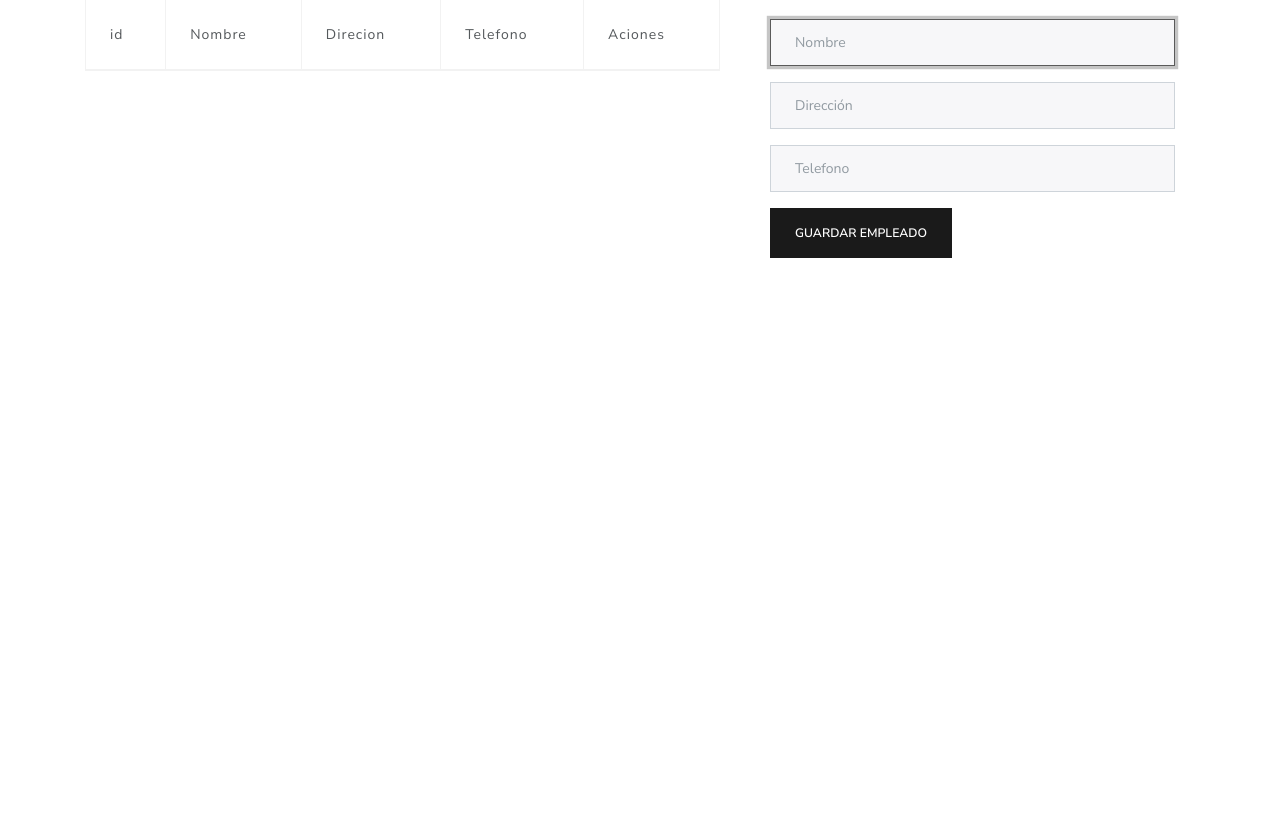
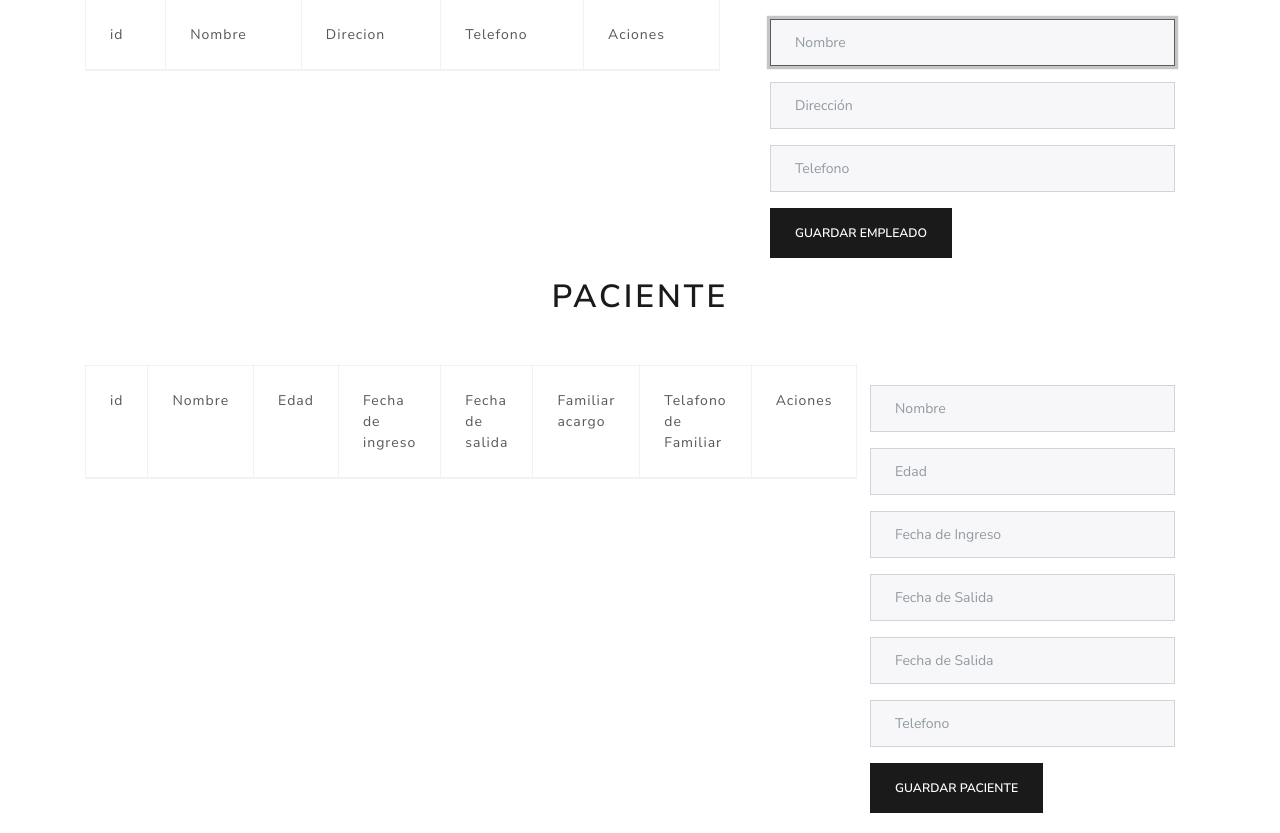
Before and after one commit to MaRio0607/ProyectoCRUD, a Node project: template src/views/empleados.ejs in a window 1280 px wide. Shown: the part 172-1005 px from the top of the page. Before the commit the page ends 430 px from the top, so only its background shows below. Run offline with Node 20 templates, Linux system fonts and the light colour scheme; the template is opened without the code that fills it, so the values that code supplies are empty.

Commit message:
front paciente

```diff
--- a/database/db.sql
+++ b/database/db.sql
@@ -3,7 +3,7 @@
 -- https://www.phpmyadmin.net/
 --
 -- Servidor: 127.0.0.1:3306
--- Tiempo de generación: 02-06-2022 a las 22:40:44
+-- Tiempo de generación: 02-06-2022 a las 23:52:53
 -- Versión del servidor: 5.7.36
 -- Versión de PHP: 7.4.26
 
@@ -91,7 +91,7 @@ CREATE TABLE IF NOT EXISTS `paciente` (
   `fecha_de_ingreso` date DEFAULT NULL,
   `fecha_de_salida` date DEFAULT NULL,
   `familiar_acargo` varchar(50) NOT NULL,
-  `telefono` varchar(15) DEFAULT NULL,
+  `telefono_familiar` varchar(15) DEFAULT NULL,
   `fechaActualizacion` timestamp NULL DEFAULT CURRENT_TIMESTAMP,
   PRIMARY KEY (`id_paciente`)
 ) ENGINE=MyISAM DEFAULT CHARSET=latin1;
--- a/src/views/empleados.ejs
+++ b/src/views/empleados.ejs
@@ -69,5 +69,74 @@
         </div>
       </div>
 
+      <h1 style="text-align:center">Paciente</h1>
+      <div class="container mt-5">
+          <div class="row">
+            <div class="col-md-7">
+              <table class="table table-bordered table-hover">
+                <thead>
+                  <tr>
+                    <td>id</td>
+                    <td>Nombre</td>
+                    <td>Edad</td>
+                    <td>Fecha de ingreso</td>
+                    <td>Fecha de salida</td>
+                    <td>Familiar acargo</td>
+                    <td>Telafono de Familiar</td>
+
+                    <td>Aciones</td>
+                  </tr>
+                </thead>
+                <!-- <tbody>
+                  <% if (data) { %>
+                    <% for(var i = 0; i < data.length; i++) { %>
+                      <tr>
+                        <td><%= (i + 1) %></td>
+                        <td><%= data[i].nombre %></td>
+                        <td><%= data[i].direccion %></td>
+                        <td><%= data[i].telefono %></td>
+                        <td>
+                          <a href="/update/<%= data[i].id %>" class="btn btn-info">Editar</a>
+                          <a href="/delete/<%= data[i].id %>" class="btn btn-danger">Borrar</a>
+                        </td>
+                      </tr>
+                    <% } %>
+                  <% } %>
+                </tbody> -->
+              </table>
+            </div>
+            <div class="col-md-5">
+              <div class="card-body">
+
+                <form action="/add" method="POST" style="margin-left: 100px;">
+                  <div class="form-group">
+                    <input type="text" name="nombre_paciente" placeholder="Nombre" class="form-control" autofocus>
+                  </div>
+                  <div class="form-group">
+                    <input type="text" name="edad" placeholder="Edad" class="form-control">
+                  </div>
+                  <div class="form-group">
+                    <input type="text" name="fecha_de_ingreso" placeholder="Fecha de Ingreso" class="form-control">
+                  </div>
+                  <div class="form-group">
+                    <input type="text" name="fecha_de_salida" placeholder="Fecha de Salida" class="form-control">
+                  </div>
+                  <div class="form-group">
+                    <input type="text" name="familiar_acargo" placeholder="Fecha de Salida" class="form-control">
+                  </div>
+                  <div class="form-group">
+                    <input type="text" name="telefono_familiar" placeholder="Telefono" class="form-control">
+                  </div>
+
+
+                  <button type="submit" class="btn btn-primary">
+                    Guardar Paciente
+                  </button>
+                </form>
+              </div>
+            </div>
+          </div>
+        </div>
+
 </body>
 </html>
```
